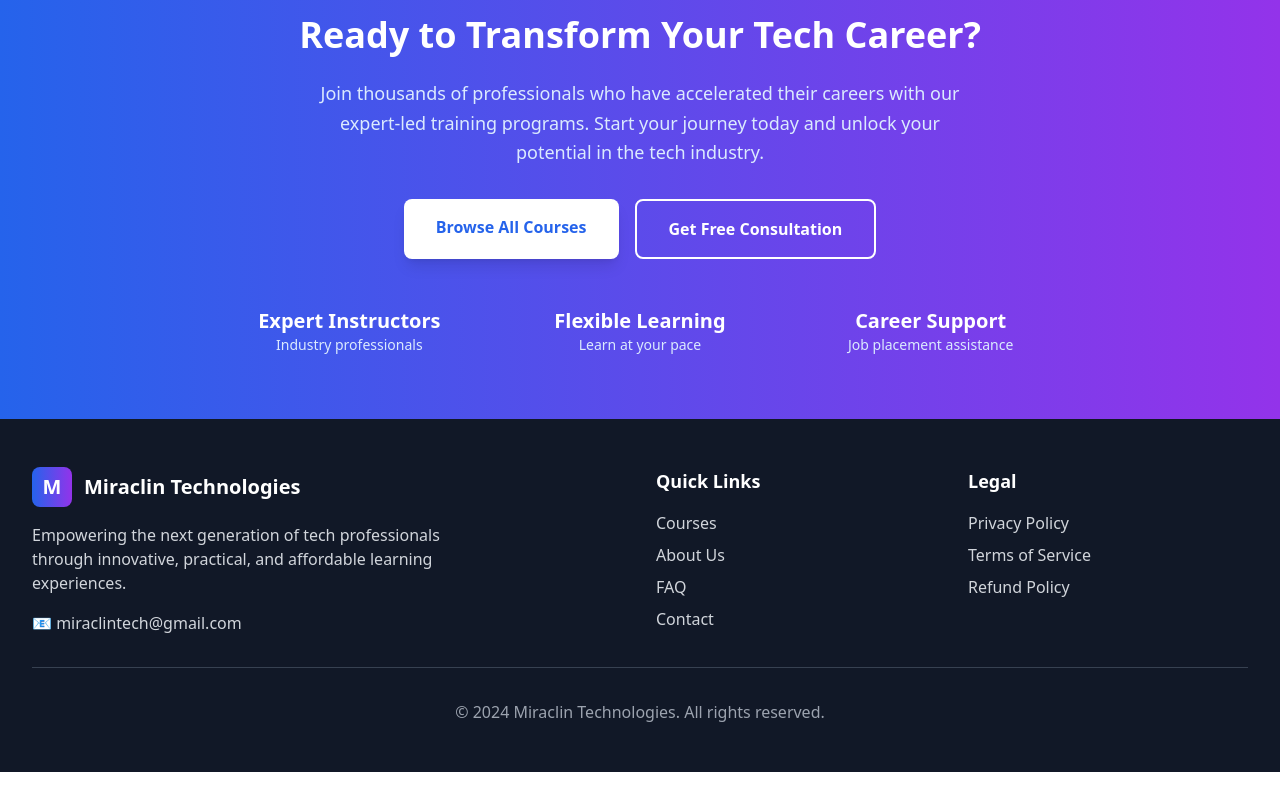
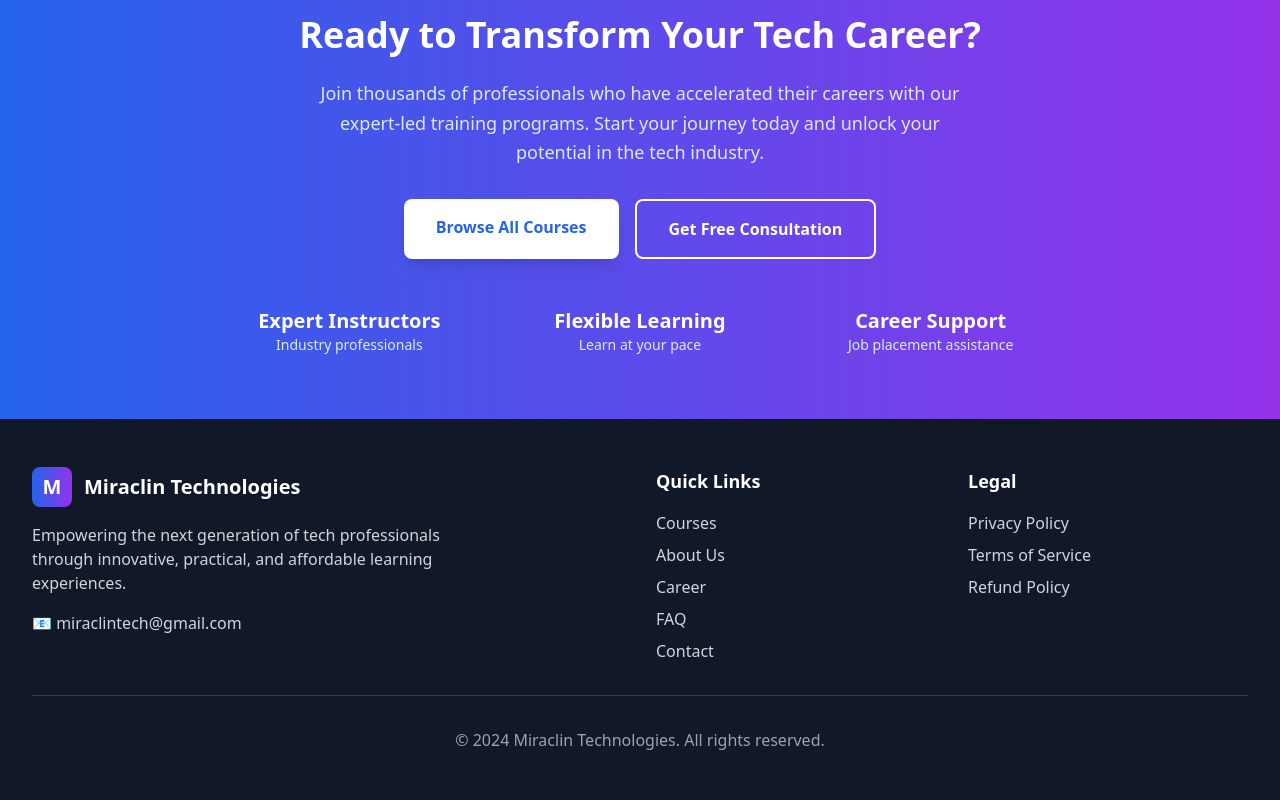
Before and after one commit to miracl-in/miracl-in.github.io, a Next.js app: page / in a window 1280 px wide. Shown: the part 5556-6356 px from the top of the page. Before the commit the page ends 6328 px from the top, so only its background shows below. Built offline with nearby package versions, Linux system fonts and the light colour scheme.

Commit message:
Update Footer.tsx

```diff
--- a/components/Footer.tsx
+++ b/components/Footer.tsx
@@ -28,6 +28,7 @@
             <ul className="space-y-2">
               <li><a href="/courses" className="text-gray-300 hover:text-white transition-colors">Courses</a></li>
               <li><a href="/about" className="text-gray-300 hover:text-white transition-colors">About Us</a></li>
+              <li><a href="/career" className="text-gray-300 hover:text-white transition-colors">Career</a></li>
               <li><a href="/faq" className="text-gray-300 hover:text-white transition-colors">FAQ</a></li>
               <li><a href="/contact" className="text-gray-300 hover:text-white transition-colors">Contact</a></li>
             </ul>
```
